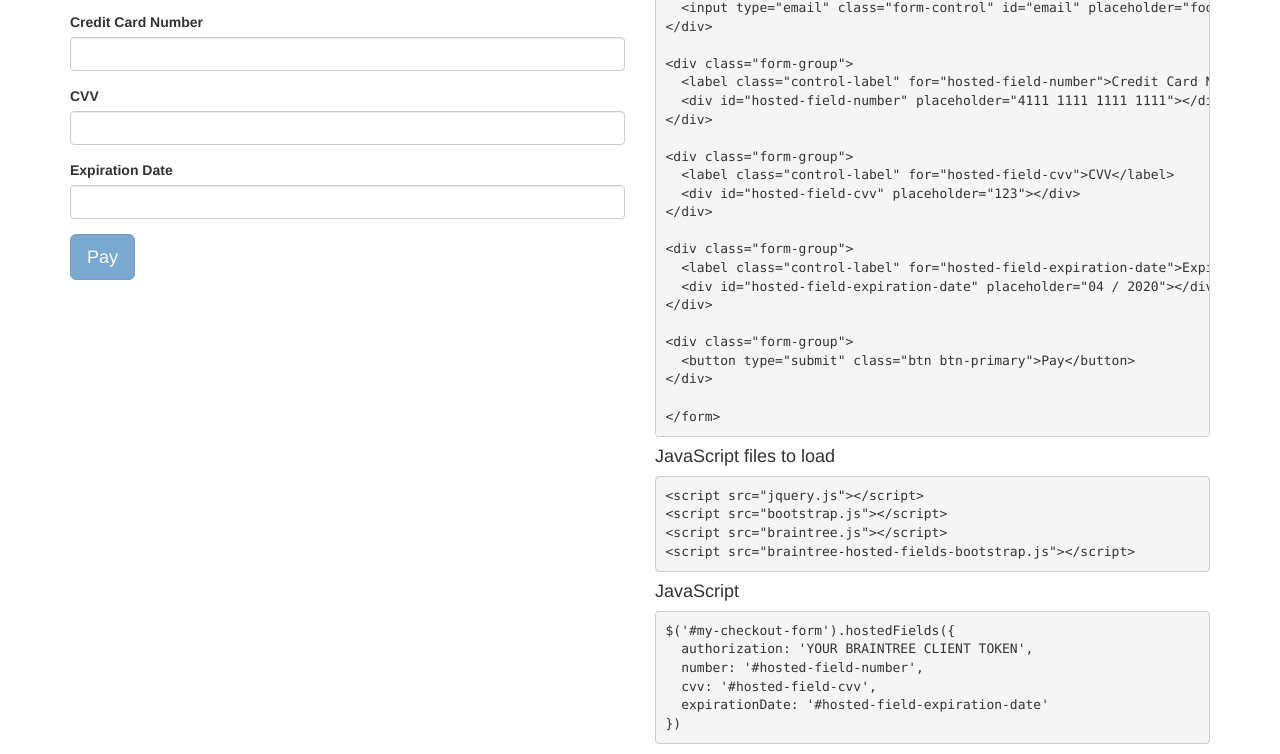
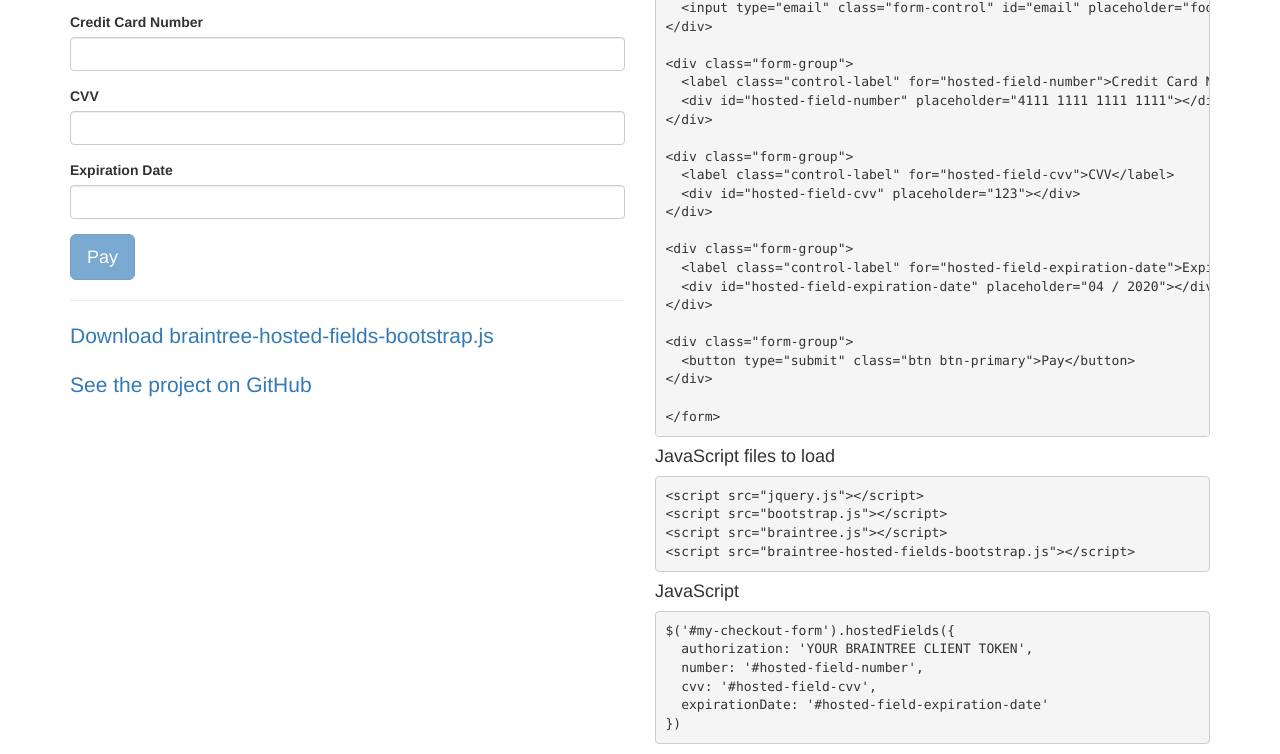
Before and after one commit to EvanHahn/braintree-hosted-fields-bootstrap, a plain HTML site: page index.html in a window 1280 px wide. Shown: the part 195-949 px from the top of the page. Drawn offline with Linux system fonts and the light colour scheme; no server answers.

Commit message:
gh-pages

```diff
--- a/braintree-hosted-fields-bootstrap.js
+++ b/braintree-hosted-fields-bootstrap.js
@@ -1,3 +1,8 @@
+/* Braintree Hosted Fields + Bootstrap
+ * by Evan Hahn
+ * licensed under the Unlicense
+ */
+
 /* global jQuery */
 
 ;(function ($) {
--- a/index.html
+++ b/index.html
@@ -37,6 +37,11 @@
     <div class="form-group">
       <button type="submit" class="btn btn-primary btn-lg">Pay</button>
     </div>
+
+    <hr>
+
+    <p class="lead"><a href="braintree-hosted-fields-bootstrap.js">Download braintree-hosted-fields-bootstrap.js</a></p>
+    <p class="lead"><a href="https://github.com/EvanHahn/braintree-hosted-fields-bootstrap">See the project on GitHub</a></p>
   </form>
 
   <div class="col-md-6">
```
